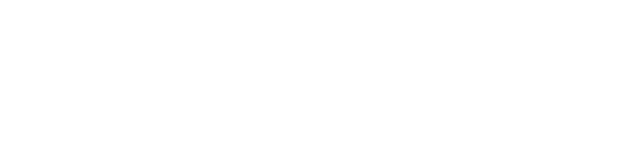
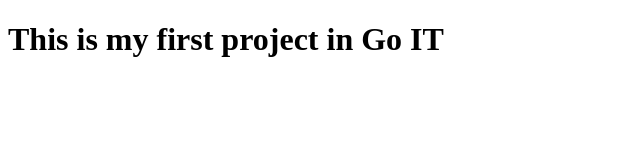
Before and after one commit to AuthorJuly/git-lesson1, a plain HTML site: page index.html in a window 1280 px wide. Shown: the whole page, without its empty margins (0-640 px from the left). Drawn offline with Linux system fonts and the light colour scheme.

Commit message:
update index.html

```diff
--- a/index.html
+++ b/index.html
@@ -6,6 +6,6 @@
     <title>Document</title>
 </head>
 <body>
-
+    <h1>This is my first project in Go IT</h1>
 </body>
 </html>
```
